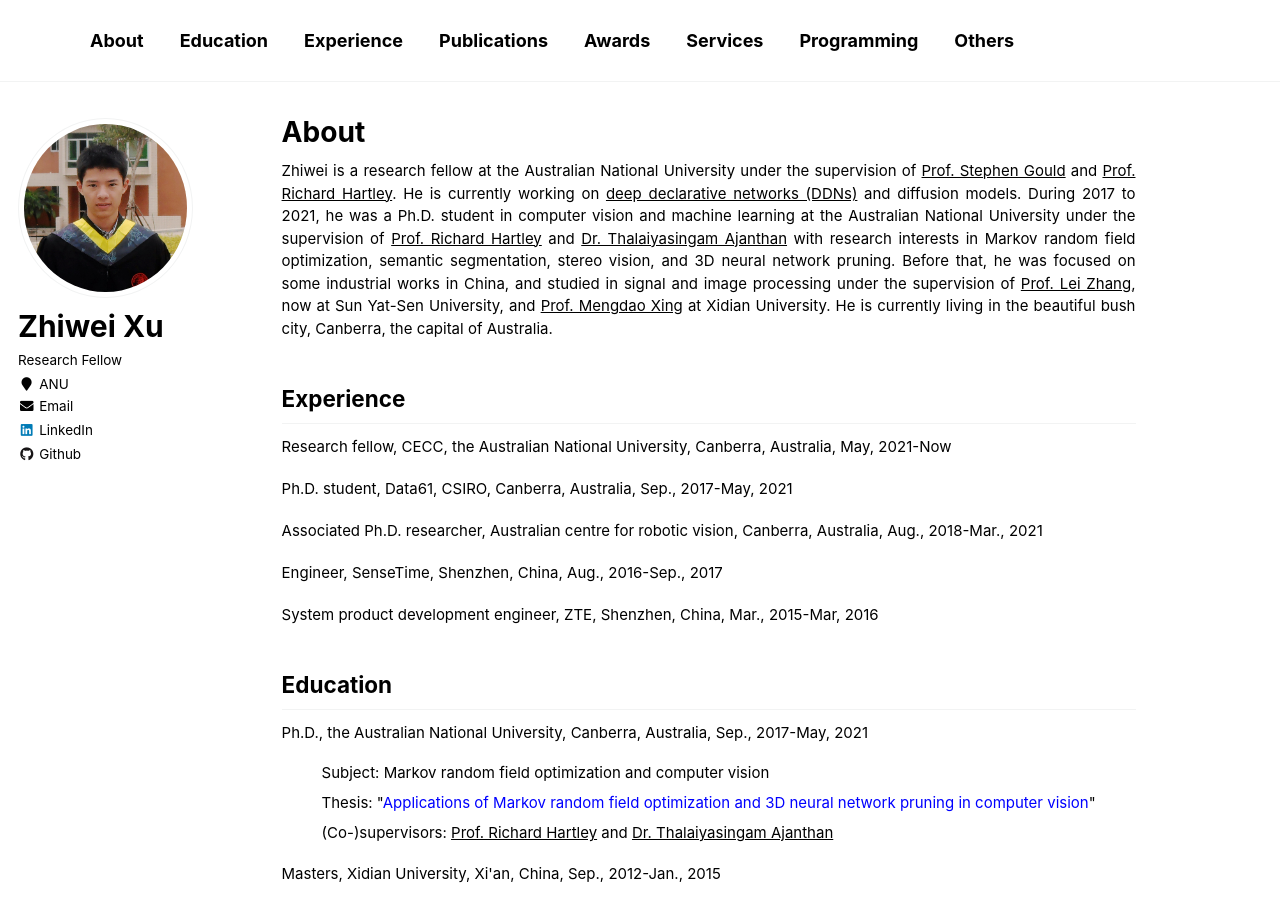
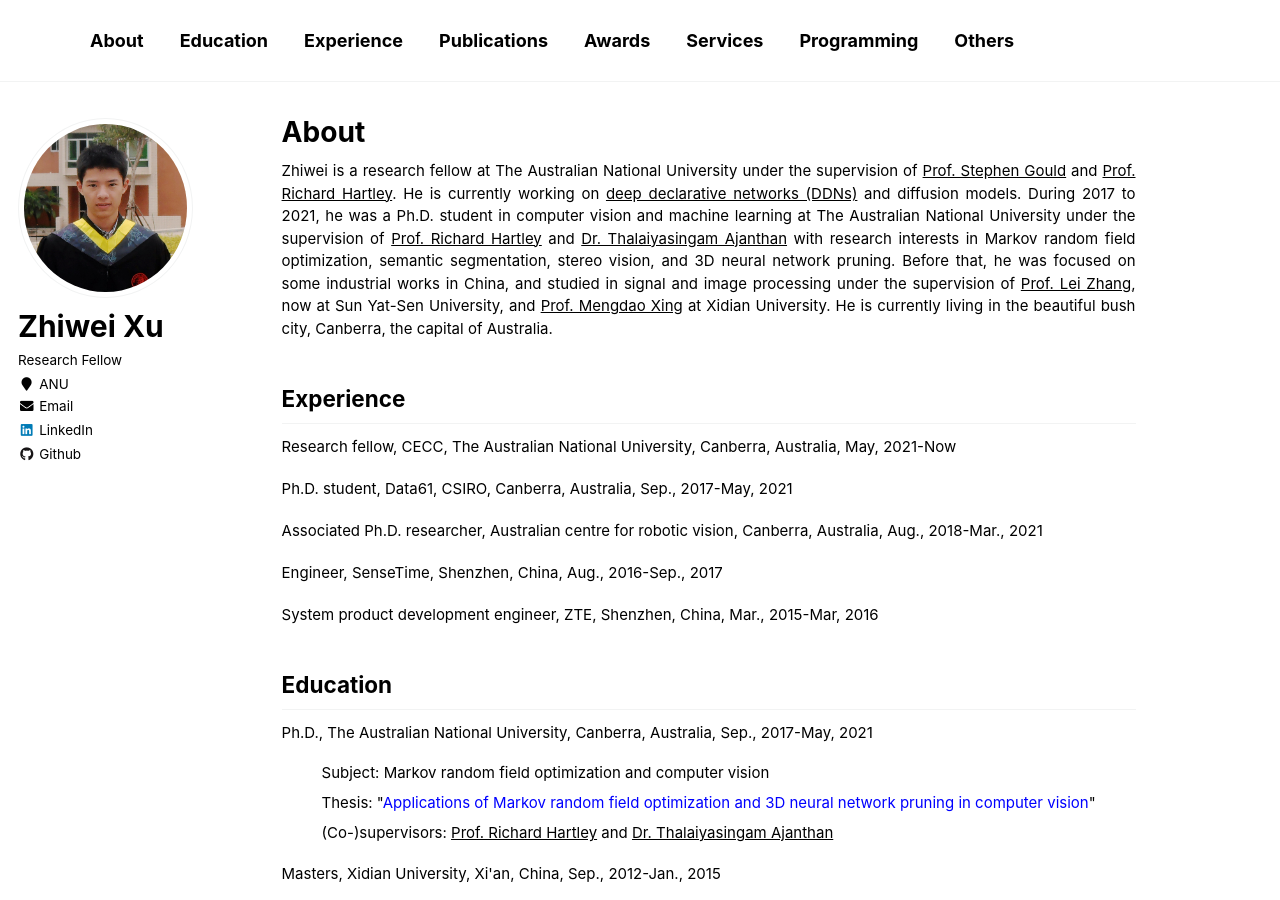
Before and after one commit to zwxu064/zwxu064.github.io, a Jekyll site: the page built from _pages/about.html, in a window 1280 px wide and 900 px high. Built offline with Jekyll 4.4.1, drawn with Linux system fonts in a browser that asks for light colours.

Commit message:
Update about.html

```diff
--- a/_pages/about.html
+++ b/_pages/about.html
@@ -8,22 +8,22 @@ redirect_from:
   - /about.md
 ---
 
-<p> Zhiwei is a research fellow at the Australian National University under the supervision of <a style="color: inherit; text-decoration: underline;" href="https://users.cecs.anu.edu.au/~sgould/" target="_blank">Prof. Stephen Gould</a> and <a style="color: inherit; text-decoration: underline;" href="http://users.cecs.anu.edu.au/~hartley/" target="_blank">Prof. Richard Hartley</a>.
+<p> Zhiwei is a research fellow at The Australian National University under the supervision of <a style="color: inherit; text-decoration: underline;" href="https://users.cecs.anu.edu.au/~sgould/" target="_blank">Prof. Stephen Gould</a> and <a style="color: inherit; text-decoration: underline;" href="http://users.cecs.anu.edu.au/~hartley/" target="_blank">Prof. Richard Hartley</a>.
   He is currently working on <a style="color: inherit; text-decoration: underline;" href="https://github.com/anucvml/ddn" target="_blank">deep declarative networks (DDNs)</a> and diffusion models.
-  During 2017 to 2021, he was a Ph.D. student in computer vision and machine learning at the Australian National University under the supervision of <a style="color: inherit; text-decoration: underline;" href="http://users.cecs.anu.edu.au/~hartley/" target="_blank">Prof. Richard Hartley</a> and <a style="color: inherit; text-decoration: underline;" href="https://tajanthan.github.io/" target="_blank">Dr. Thalaiyasingam Ajanthan</a>
+  During 2017 to 2021, he was a Ph.D. student in computer vision and machine learning at The Australian National University under the supervision of <a style="color: inherit; text-decoration: underline;" href="http://users.cecs.anu.edu.au/~hartley/" target="_blank">Prof. Richard Hartley</a> and <a style="color: inherit; text-decoration: underline;" href="https://tajanthan.github.io/" target="_blank">Dr. Thalaiyasingam Ajanthan</a>
   with research interests in Markov random field optimization, semantic segmentation, stereo vision, and 3D neural network pruning.
   Before that, he was focused on some industrial works in China, and studied in signal and image processing under the supervision of <a style="color: inherit; text-decoration: underline;" href="https://sece.sysu.edu.cn/szll/js/zngz/1361657.htm" target="_blank">Prof. Lei Zhang</a>, now at Sun Yat-Sen University, and  <a style="color: inherit; text-decoration: underline;" href="https://web.xidian.edu.cn/mdxing/" target="_blank">Prof. Mengdao Xing</a> at Xidian University.
   He is currently living in the beautiful bush city, Canberra, the capital of Australia.</p>
 
 <h2 id="work">Experience</h2>
-<p>Research fellow, <a style="color: inherit;" href="https://cecs.anu.edu.au/" target="_blank">CECC</a>, <a style="color: inherit;" href="https://www.anu.edu.au/" target="_blank">the Australian National University</a>, Canberra, Australia, May, 2021-Now</p>
+<p>Research fellow, <a style="color: inherit;" href="https://cecs.anu.edu.au/" target="_blank">CECC</a>, <a style="color: inherit;" href="https://www.anu.edu.au/" target="_blank">The Australian National University</a>, Canberra, Australia, May, 2021-Now</p>
 <p>Ph.D. student, <a style="color: inherit;" href="https://data61.csiro.au/" target="_blank">Data61</a>, CSIRO, Canberra, Australia, Sep., 2017-May, 2021</p>
 <p>Associated Ph.D. researcher, <a style="color: inherit;" href="https://www.roboticvision.org/" target="_blank">Australian centre for robotic vision</a>, Canberra, Australia, Aug., 2018-Mar., 2021</p>
 <p>Engineer, <a style="color: inherit;" href="https://www.sensetime.com/en" target="_blank">SenseTime</a>, Shenzhen, China, Aug., 2016-Sep., 2017</p>
 <p>System product development engineer, <a style="color: inherit;" href="https://www.zte.com.cn/global/" target="_blank">ZTE</a>, Shenzhen, China, Mar., 2015-Mar, 2016</p>
 
 <h2 id="education">Education</h2>
-<div>Ph.D., the Australian National University, Canberra, Australia, Sep., 2017-May, 2021</div>
+<div>Ph.D., The Australian National University, Canberra, Australia, Sep., 2017-May, 2021</div>
 <ul style="list-style-type:none;">
   <li>Subject: Markov random field optimization and computer vision
   <li>Thesis: "<a href="https://openresearch-repository.anu.edu.au/handle/1885/258295", target="_blank">Applications of Markov random field optimization and 3D neural network pruning in computer vision</a>"
```
